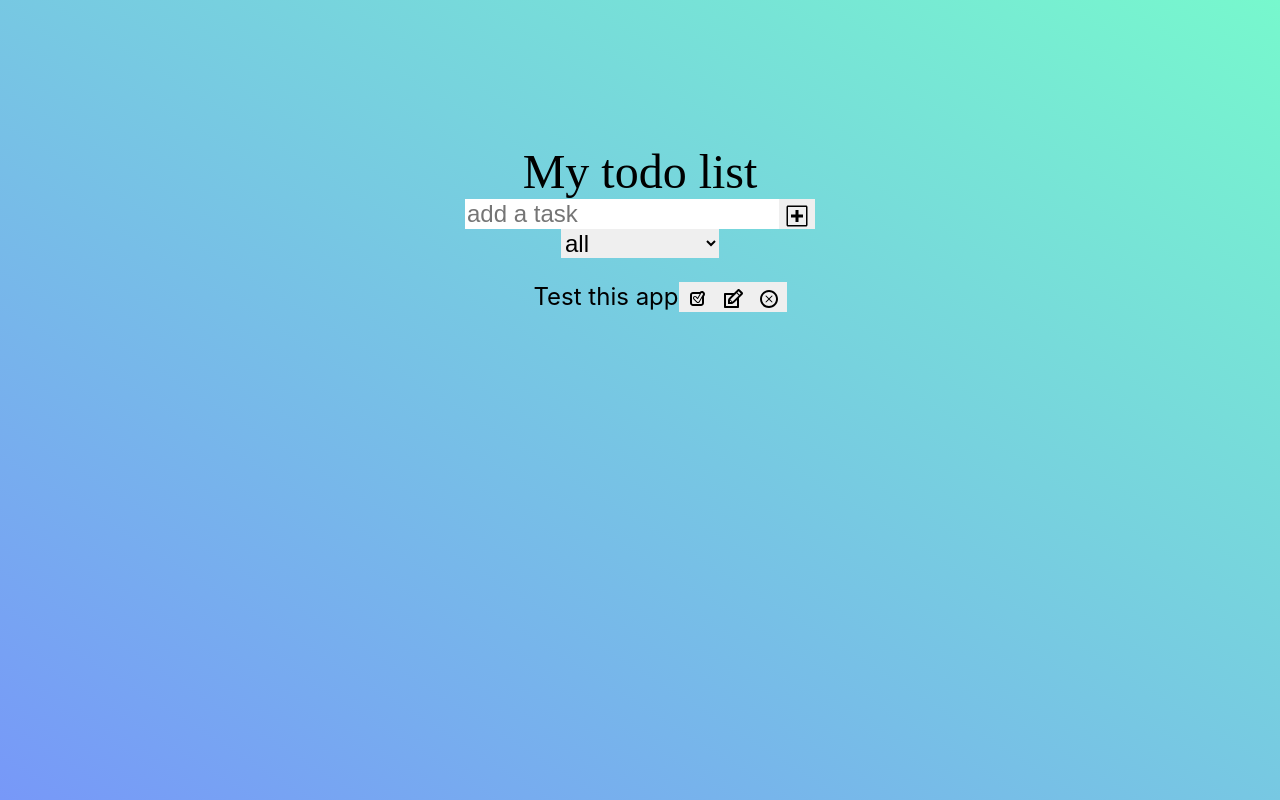
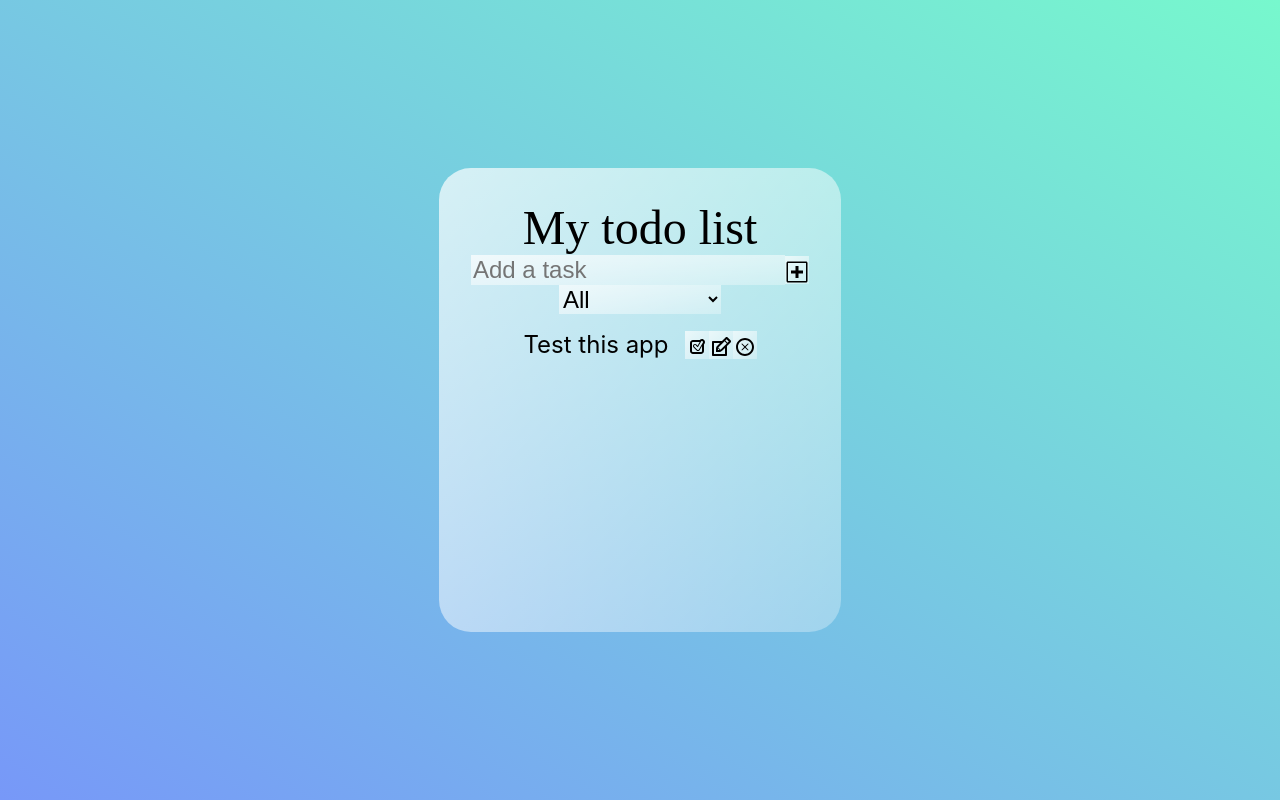
Before and after one commit to Garelay/Todo-List, a React (Create React App) app: page / in a window 1280 px wide. Built offline with nearby package versions, Linux system fonts and the light colour scheme; a web font is replaced by a local one.

Commit message:
added some minimalistic styling and an icon to update form

```diff
--- a/src/App.css
+++ b/src/App.css
@@ -1,21 +1,60 @@
 .App {
-  height: 60vh;
-  /* background-color: aqua; */
+  background:linear-gradient(
+    to right bottom,
+    rgba(255, 255, 255, 0.7),
+    rgba(255, 255, 255, 0.3));
+  border-radius: 2rem;
+  padding: 2rem;
   display: flex;
   flex-direction: column;
-  justify-content: center;
+  justify-content: start;
   align-items: center;
   text-align: center;
   font-size: 1.5rem;
+  min-height: 50vh;
 }
+
 .App header{
   font-family: 'Style Script', cursive;
   font-size: 3rem;
 }
 .App ul {
+  margin: 0;
+  padding: 0;
   list-style: none;
+  display: flex;
+  flex-direction: column;
+  justify-content: center;
+  align-items: center;
 }
 .App input, button, select {
   border: none;
   font-size: 1.5rem;
+  background: linear-gradient(
+    to right bottom,
+    rgba(255, 255, 255, 0.7),
+    rgba(255, 255, 255, 0.3)
+  );
 }
+.App button {
+  padding: 0;
+}
+.todo-item {
+  margin-top: 1rem;
+}
+.todo-item:hover{
+  background-color: rgba(255, 255, 255, 0.7);
+}
+
+.todo-item-text {
+  margin-right: 1rem;
+}
+@media (max-width: 450px) {
+  .App {
+    padding: 1rem;
+    font-size: 1rem;
+  }
+  .App input, button, select {
+    font-size: 1rem;
+  }
+}
--- a/src/components/Form.jsx
+++ b/src/components/Form.jsx
@@ -24,16 +24,16 @@ function Form({todos,setTodos,setFilterStatus,filteredTodos}) {
     return (
         <div className="form-container">
             <form className="form" onSubmit={handleSubmit}>
-                <input type="text" className="input" placeholder="add a task" value={input} onChange={handleChange}/>
+                <input type="text" className="input" placeholder="Add a task" value={input} onChange={handleChange}/>
                 <button className="add">
                     <GoDiffAdded/>
                 </button>
 
             </form>
             <select className = "filter-select" onChange={handleFilterStatusChange}>
-                <option value="all">all</option>
-                <option value="completed">completed</option>
-                <option value="uncompleted">uncompleted</option>
+                <option value="all">All</option>
+                <option value="completed">Completed</option>
+                <option value="uncompleted">Uncompleted</option>
             </select>
         </div>
 
--- a/src/components/Todo.jsx
+++ b/src/components/Todo.jsx
@@ -36,14 +36,16 @@ function Todo({todo, todos, setTodos}) {
 
     return (
         <li className={`todo-item ${todo.completed ? "completed" : ""}`}>
-            {todo.task}
-            <button className="complete-btn" onClick={handleComplete}>
+            <span className="todo-item-text">
+                {todo.task}
+            </span>
+            <button className="complete-btn" onClick={handleComplete} title="Mark as completed">
                 <TiInputCheckedOutline/>
             </button>
-            <button className="edit-btn" onClick={handleEdit}>
+            <button className="edit-btn" onClick={handleEdit} title="Edit the task">
                 <TiEdit/>
             </button>
-            <button className="delete-btn" onClick={handleDelete}>
+            <button className="delete-btn" onClick={handleDelete} title="Delete the task">
                 <TiDeleteOutline/>
             </button>
         </li>
--- a/src/components/UpdateForm.jsx
+++ b/src/components/UpdateForm.jsx
@@ -1,4 +1,5 @@
-import React, {useState} from 'react'
+import React, {useState} from 'react';
+import {IoCheckmarkDoneOutline} from 'react-icons/io5';
 
 function UpdateForm({todo, todos, setTodos}) {
         const [input, setInput] = useState(todo.task)
@@ -21,7 +22,9 @@ function UpdateForm({todo, todos, setTodos}) {
     return (
         <form className= "update-form" onSubmit={handleUpdate}>
             <input type="text" className="update-input" value={input} onChange={handleChange}/>
-            <button className="update-btn">u</button>
+            <button className="update-btn">
+                <IoCheckmarkDoneOutline/>
+            </button>
         </form>
     )
 }
--- a/src/index.css
+++ b/src/index.css
@@ -10,6 +10,9 @@ body {
 }
 #root{
   height: 100vh;
+  display: flex;
+  justify-content: center;
+  align-items: center;
 }
 svg {
   vertical-align: middle;
```
